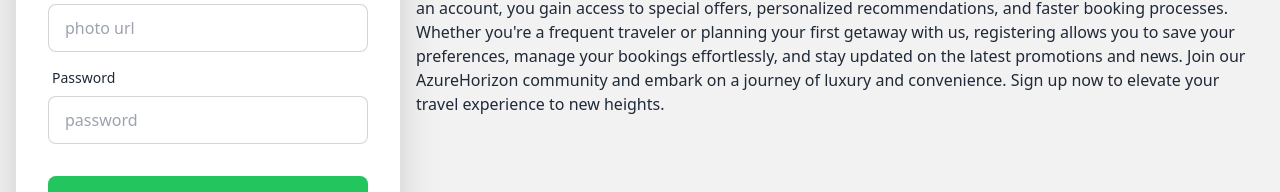
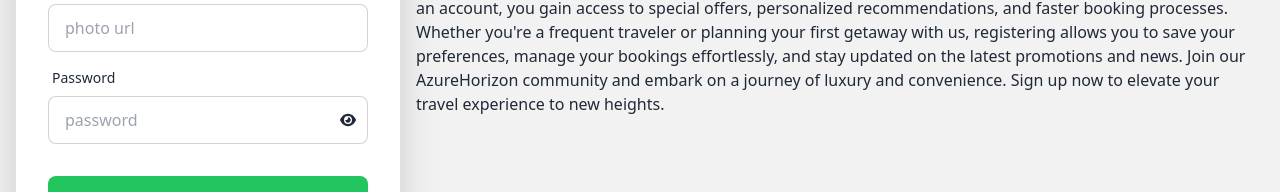
Before and after one commit to humashaaa/real-estate, a React (Vite) app: page /register in a window 1280 px wide. Shown: the part 452-644 px from the top of the page. Built offline with nearby package versions, Linux system fonts and the light colour scheme; no server answers.

Commit message:
updated firebase

```diff
--- a/src/Firebase/Firebase.config.js
+++ b/src/Firebase/Firebase.config.js
@@ -5,13 +5,24 @@
 // https://firebase.google.com/docs/web/setup#available-libraries
 
 // Your web app's Firebase configuration
+
+
+// console.log(import.meta.env);
+
+
+
+
+
+
+
+
 const firebaseConfig = {
-  apiKey: "AIzaSyCCvRllTSshDr5VO8YJRl4I7b7lHDqpst8",
-  authDomain: "assignment-9-e795a.firebaseapp.com",
-  projectId: "assignment-9-e795a",
-  storageBucket: "assignment-9-e795a.appspot.com",
-  messagingSenderId: "14227988156",
-  appId: "1:14227988156:web:7a2e04ec533bd7d4f67ab9"
+  apiKey: import.meta.env.VITE_APIKEY ,
+  authDomain: import.meta.env.VITE_AUTHDOMAIN ,
+  projectId: import.meta.env.VITE_PROJECTID ,
+  storageBucket: import.meta.env.VITE_STORAGEBUCKET,
+  messagingSenderId: import.meta.env.VITE_MESSAGINGSENDERID,
+  appId: import.meta.env.VITE_APPID
 };
 
 // Initialize Firebase
--- a/src/Pages/Register.jsx
+++ b/src/Pages/Register.jsx
@@ -5,11 +5,13 @@
 import { useState } from "react";
 import { ToastContainer, toast } from 'react-toastify';
 import 'react-toastify/dist/ReactToastify.css';
+import { FiEye } from "react-icons/fi";
+import { FaEye, FaEyeSlash } from "react-icons/fa6";
 
 const Register = () => {
     const {createUser, updateUserProfile} = UseHooks()
     console.log(createUser);
-    const [registeredError, setregisteredError] = useState('')
+    const [showPass, setShowPass] = useState(false)
 
 
     const location = useLocation()
@@ -88,7 +90,7 @@
       <p className="py-6">Unlock exclusive benefits and streamline your AzureHorizon experience by registering with us today. By creating an account, you gain access to special offers, personalized recommendations, and faster booking processes. Whether you're a frequent traveler or planning your first getaway with us, registering allows you to save your preferences, manage your bookings effortlessly, and stay updated on the latest promotions and news. Join our AzureHorizon community and embark on a journey of luxury and convenience. Sign up now to elevate your travel experience to new heights.</p>
     </div>
     <div className="card shrink-0 w-full max-w-sm shadow-2xl bg-base-100">
-      <form onSubmit={handleSubmit(onSubmit)} className="card-body">
+      <form  onSubmit={handleSubmit(onSubmit)} className="card-body">
         <div className="form-control">
           <label className="label">
             <span className="label-text">Name</span>
@@ -114,9 +116,21 @@
         </div>
         <div className="form-control">
           <label className="label">
-            <span className="label-text">Password</span>
+            <span className="label-text ">Password</span>
+
           </label>
-          <input {...register("password", { validate: validation})} type="password" placeholder="password" className="input input-bordered"  />
+         <div className="relative">
+         <input {...register("password", { validate: validation})}
+           type={ showPass ? "text" : "password"}
+           placeholder="password" className="input input-bordered w-full"  />
+          <span onClick={()=> setShowPass(!showPass)} className="absolute top-4 right-3">
+            {
+              showPass ? <FaEyeSlash></FaEyeSlash> : <FaEye></FaEye>
+            }
+          </span>
+         </div>
+
+
           {errors.password && <p className="text-sm text-red-500">{errors.password.message}</p>}
 
           {/* {errors.password && <span className="text-sm text-red-500">This field is required</span>}
```
